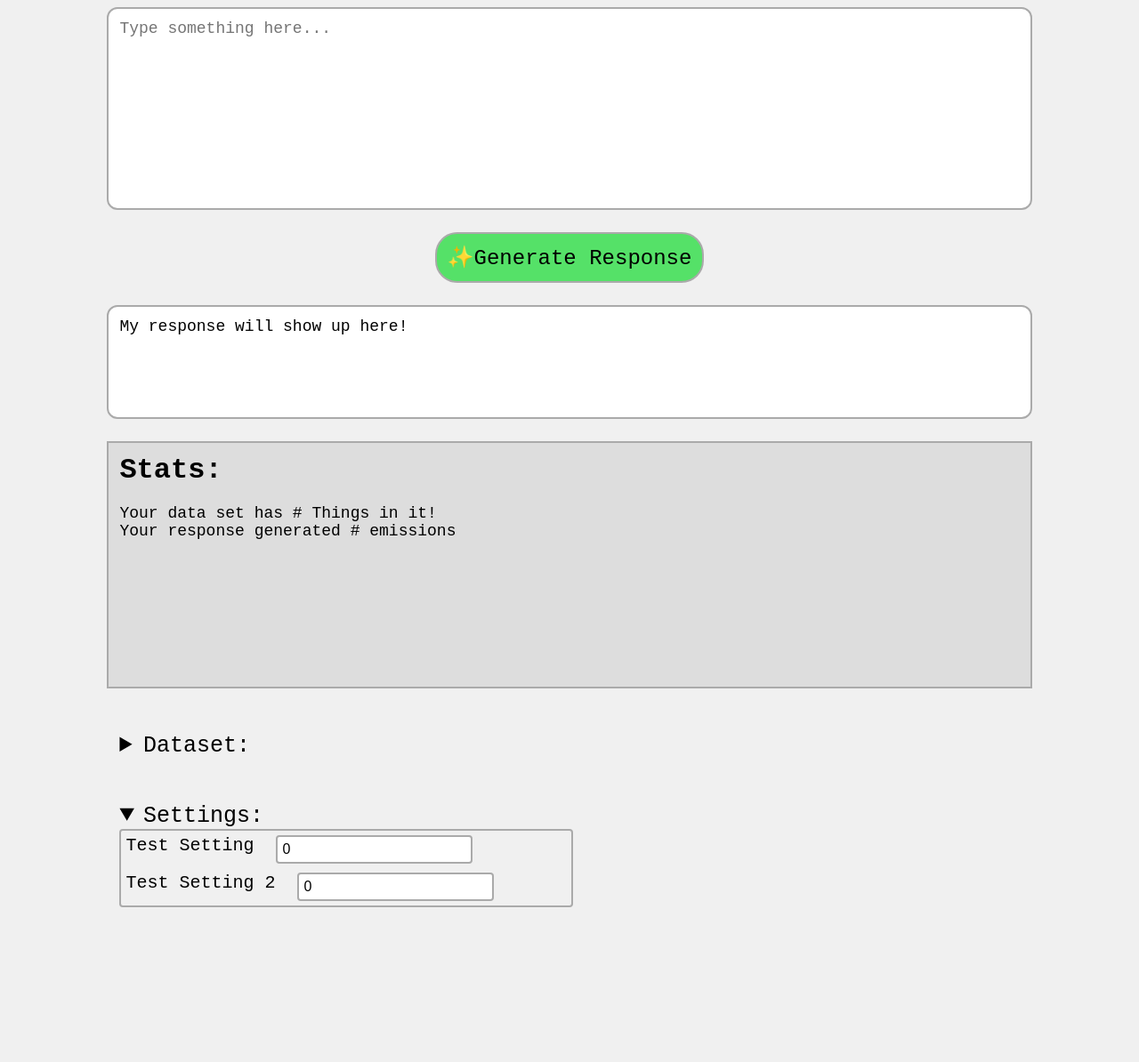
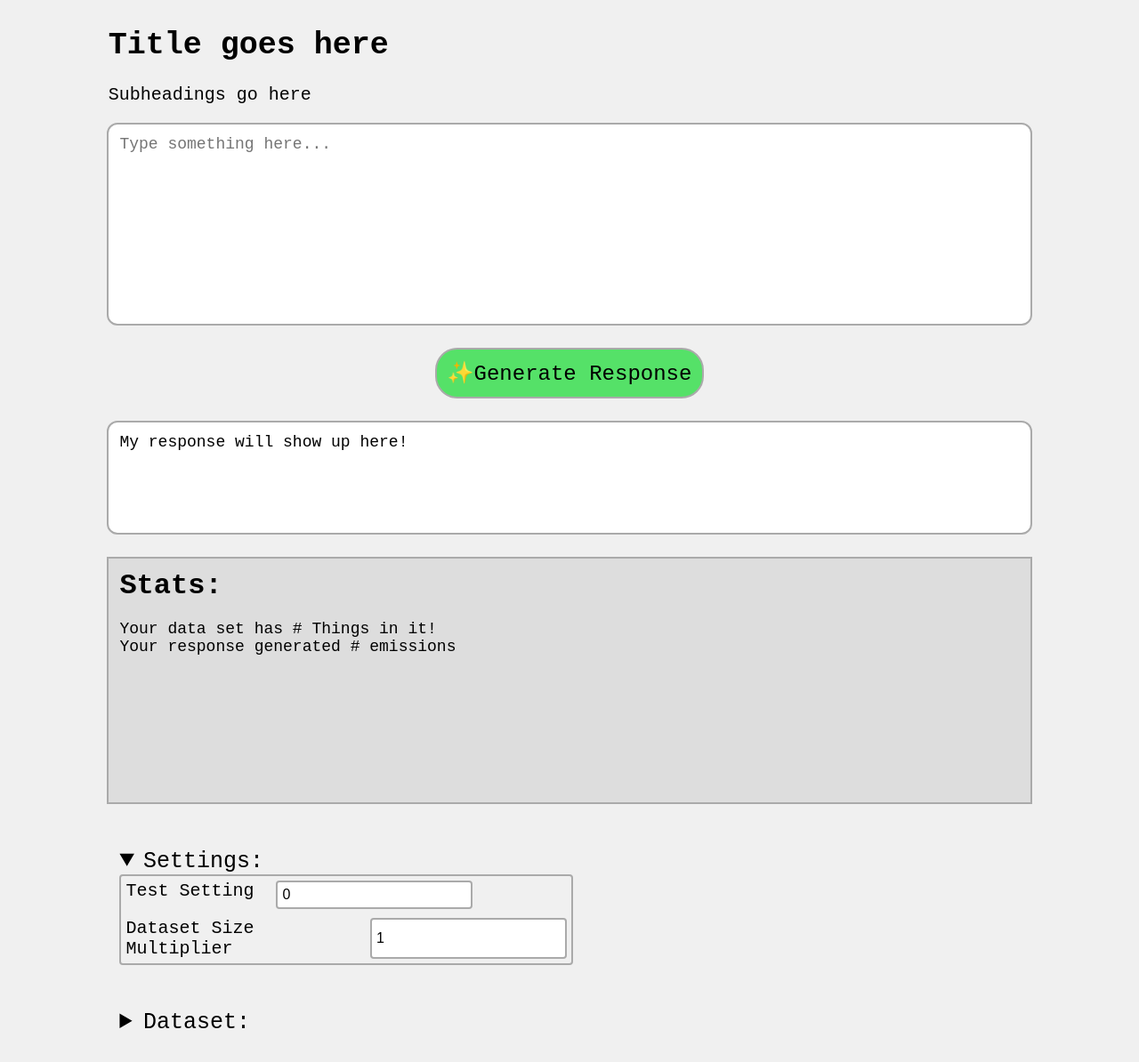
Before and after one commit to CharlieHeinen/ClimateSolutionsProject, a plain HTML site: page index.html in a window 1280 px wide. Shown: the whole page at 89% size. Before the commit the page ends 1028 px from the top, so only its background shows below. Drawn offline with Linux system fonts and the light colour scheme.

Commit message:
Dataset size setting
Tested settings and stats by adding one for the dataset size. Also improved the code for generating a response.

```diff
--- a/index.html
+++ b/index.html
@@ -10,6 +10,14 @@
 <body>
 
     <div id="main-container">
+
+        <div class="centered" style="width:90%">
+            <div id="title">
+                <h1>Title goes here</h1>
+
+                <p>Subheadings go here</p>
+            </div>
+        </div>
 
         <div class="centered">
             <textarea id="main-textbox" placeholder="Type something here..."></textarea>
@@ -33,11 +41,44 @@
                 <br>
 
                 <div>
-                    Your data set has # Things in it!
+                    Your data set has <span id="stat-dataset-size">#</span> Things in it!
                 </div>
 
                 <div>
                     Your response generated # emissions
+                </div>
+
+            </div>
+
+        </div>
+
+
+        <div class="centered" style="margin-top:50px">
+
+            <details open="true">
+
+            <summary>
+                Settings:
+            </summary>
+
+            <div id="settings">
+
+                <div class="setting">
+                    <label>
+                        Test Setting
+                    </label>
+
+                    <input type="number" value=0 id="setting-test">
+
+                </div>
+
+                <div class="setting">
+                    <label>
+                        Dataset Size Multiplier
+                    </label>
+
+                    <input type="number" value=1 id="setting-dataset-size">
+
                 </div>
 
             </div>
@@ -70,35 +111,7 @@
             </details>
         </div>
 
-        <div class="centered" style="margin-top:50px">
-
-            <details open="true">
-
-            <summary>
-                Settings:
-            </summary>
-
-            <div id="settings">
-
-                <div class="setting">
-                    <label>
-                        Test Setting
-                    </label>
-
-                    <input type="number" value=0 id="setting-test">
-
-                </div>
-
-                <div class="setting">
-                    <label>
-                        Test Setting 2
-                    </label>
-
-                    <input type="number" value=0 id="setting-test-2">
-
-                </div>
-
-            </div>
+        <div style="height: 100px;">
 
         </div>
 
--- a/main.js
+++ b/main.js
@@ -6,6 +6,7 @@ for(let i=0;i<100;i++) {
 
 //Settings go here
 var test_setting = 0
+var dataset_size = 1
 
 function main() {
     console.log("Hello World!");
@@ -27,6 +28,8 @@ function main() {
         let response = generate_response(textbox.value)
 
         response_div.innerHTML = response
+
+        update_stats()
 
         console.log(response);
     }
@@ -83,6 +86,7 @@ function update_dataset() {
  */
 function update_settings() {
     test_setting = parseInt(document.getElementById("setting-test").value)
+    dataset_size = parseInt(document.getElementById("setting-dataset-size").value)
 }
 
 /**
@@ -112,19 +116,30 @@ function tokenize(string) {
 function best_response(tokens) {
     let best_response = "";
     let best_count = 0;
+    for (let i=0;i<dataset_size;i++) {
         for (const [response, keywords] of dataset) {
             let count = 0;
+            for (const word of response.split(" ")) {
+                if (tokens.includes(word.trim().toLowerCase())) {
+                    count += 1;
+                }
+            }
             for (const keyword of keywords) {
                 if (tokens.includes(keyword.trim().toLowerCase())) {
-                count += 1;
+                    count += 3;
                 }
             }
             if (count > best_count) {
                 best_response = response
             }
         }
+    }
 
     return best_response;
 }
 
+function update_stats() {
+    document.getElementById("stat-dataset-size").innerHTML = dataset.size * dataset_size
+}
+
 window.onload = main;
--- a/style.css
+++ b/style.css
@@ -127,3 +127,18 @@ summary {
     font-size: 16px;
     padding: 5px;
 }
+
+#title {
+    display: flex;
+    flex-direction: column;
+    width: 80%;
+}
+
+#title h1 {
+    font-size: 35px;
+}
+
+#title p {
+    font-size: 20px;
+    margin-top: 0;
+}
```
Lines whose indentation alone changed are shown as unchanged.
